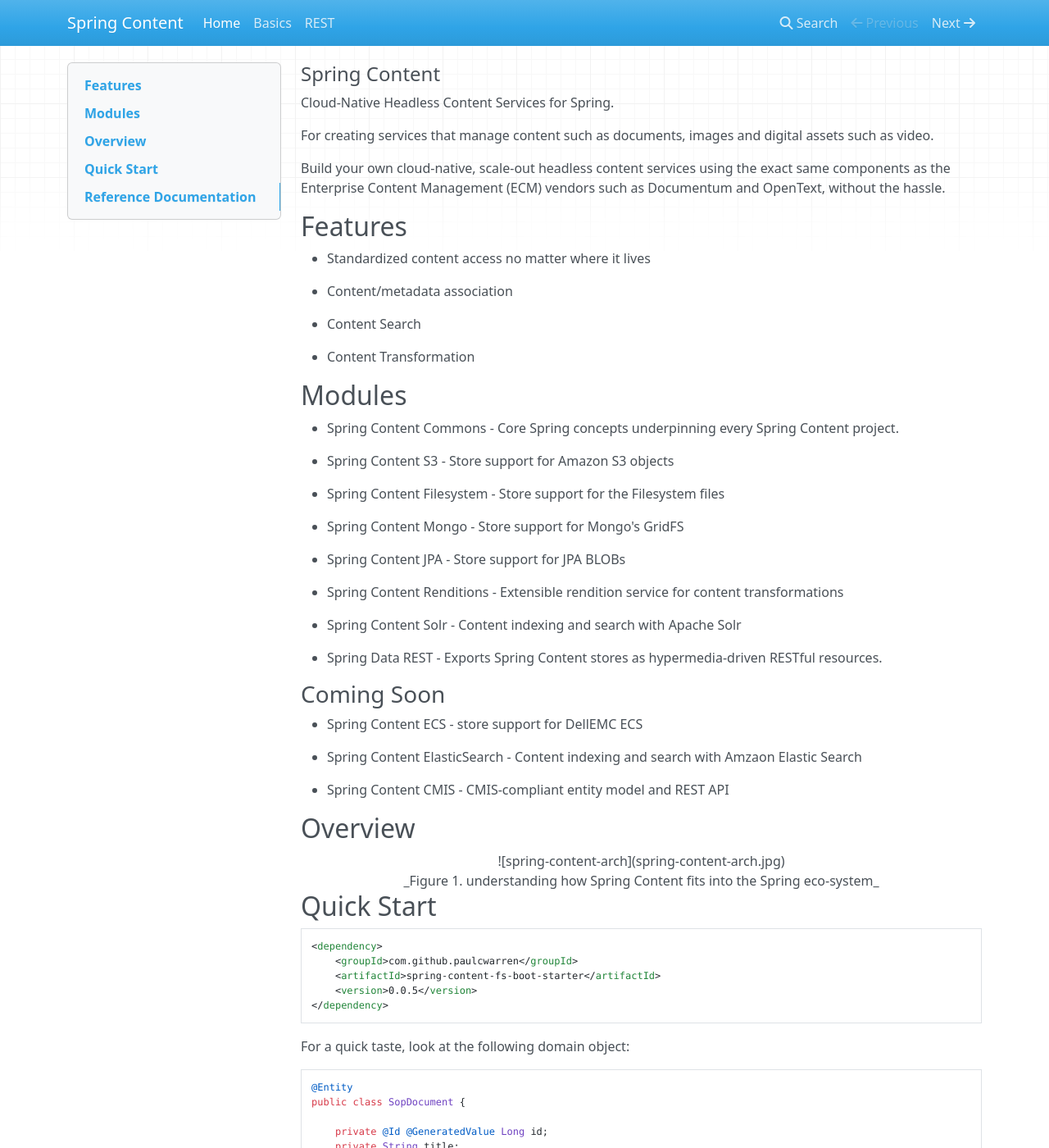
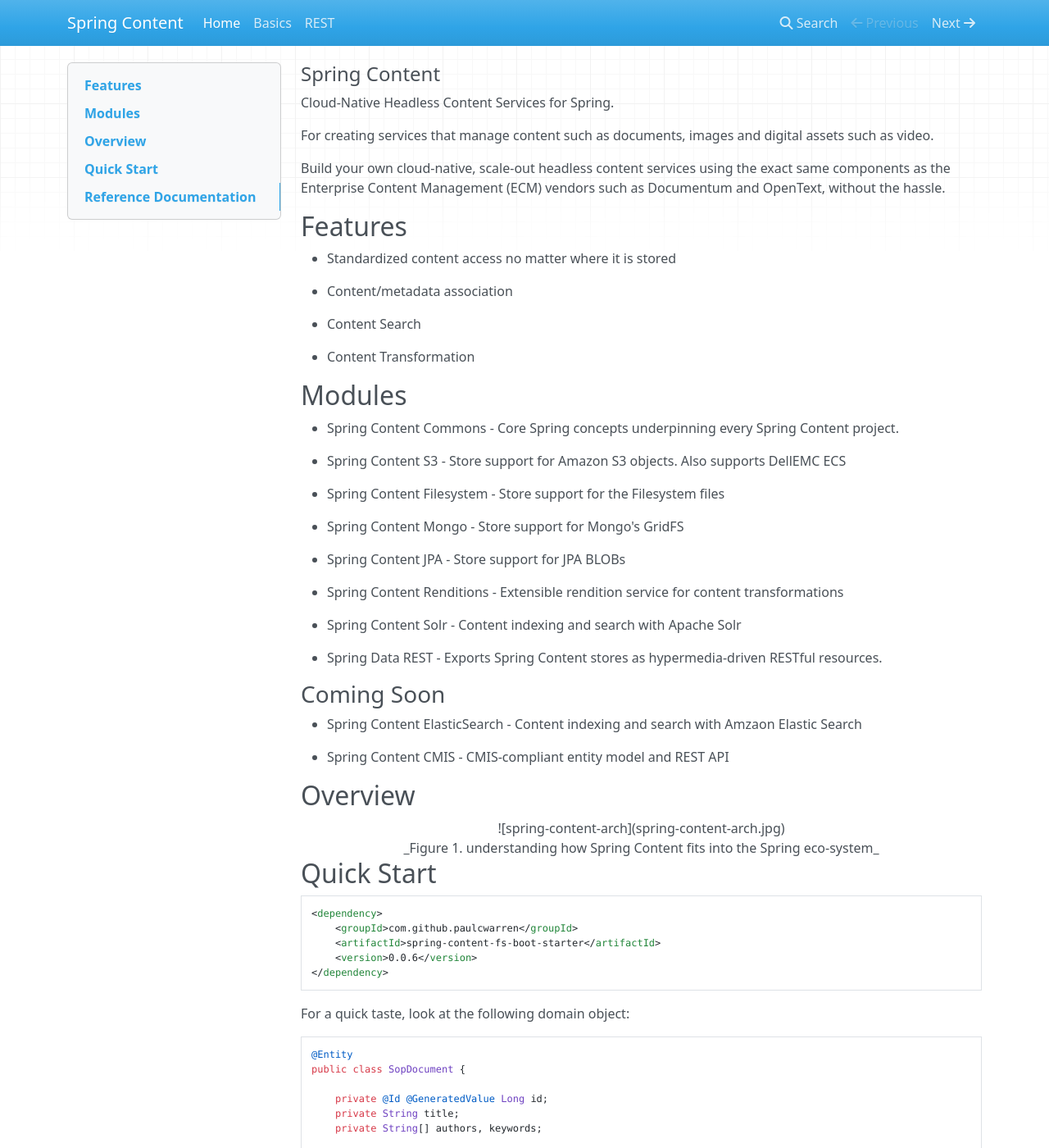
Before and after one commit to paulcwarren/spring-content-docs, an MkDocs documentation site: the page built from docs/index.md, in a window 1280 px wide and 1400 px high. Shown: the whole window at 82% size. Built offline with MkDocs 1.6.1, drawn with Linux system fonts in a browser that asks for light colours; nearby versions of some CDN libraries; old or Windows-style settings are respelled for this version of MkDocs.

Commit message:
Bump to 0.0.6

````diff
--- a/docs/index.md
+++ b/docs/index.md
@@ -9,7 +9,7 @@ Build your own cloud-native, scale-out headless content services using the exact
 
 ## Features
 
-- Standardized content access no matter where it lives
+- Standardized content access no matter where it is stored
 
 - Content/metadata association
 
@@ -22,7 +22,7 @@ Build your own cloud-native, scale-out headless content services using the exact
 
 - Spring Content Commons - Core Spring concepts underpinning every Spring Content project.
 
-- Spring Content S3 - Store support for Amazon S3 objects
+- Spring Content S3 - Store support for Amazon S3 objects.  Also supports DellEMC ECS
 
 - Spring Content Filesystem - Store support for the Filesystem files
 
@@ -37,8 +37,6 @@ Build your own cloud-native, scale-out headless content services using the exact
 - Spring Data REST - Exports Spring Content stores as hypermedia-driven RESTful resources.
 
 ### Coming Soon
-
-- Spring Content ECS - store support for DellEMC ECS
 
 - Spring Content ElasticSearch - Content indexing and search with Amzaon Elastic Search
 
@@ -55,7 +53,7 @@ Build your own cloud-native, scale-out headless content services using the exact
 <dependency>
     <groupId>com.github.paulcwarren</groupId>
     <artifactId>spring-content-fs-boot-starter</artifactId>
-    <version>0.0.5</version>
+    <version>0.0.6</version>
 </dependency>
 ```
 
````
